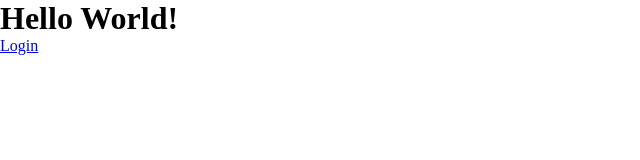
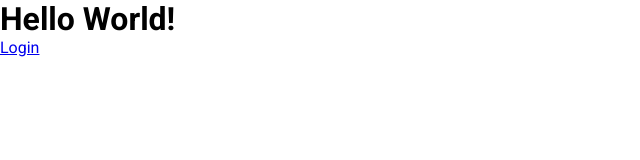
Before and after one commit to theogee/erp-project, a React (Create React App) app in the folder client/: page / in a window 1280 px wide. Shown: the top 160 px of the page, without its empty margins (0-640 px from the left). Built offline with nearby package versions, Linux system fonts and the light colour scheme.

Commit message:
created index.css

```diff
--- a/client/src/index.css
+++ b/client/src/index.css
@@ -2,4 +2,5 @@
   box-sizing: border-box;
   margin: 0;
   padding: 0;
+  font-family: "roboto", "sans-serif";
 }
```
